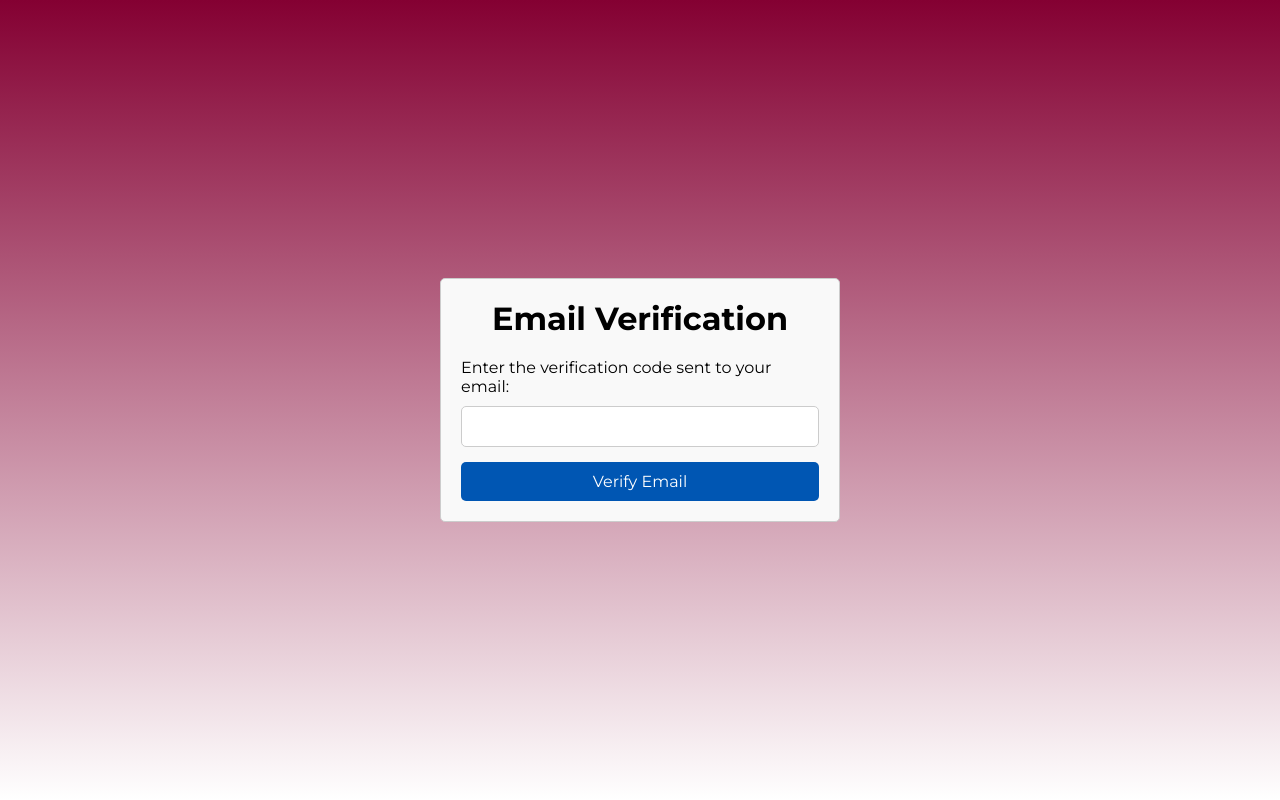
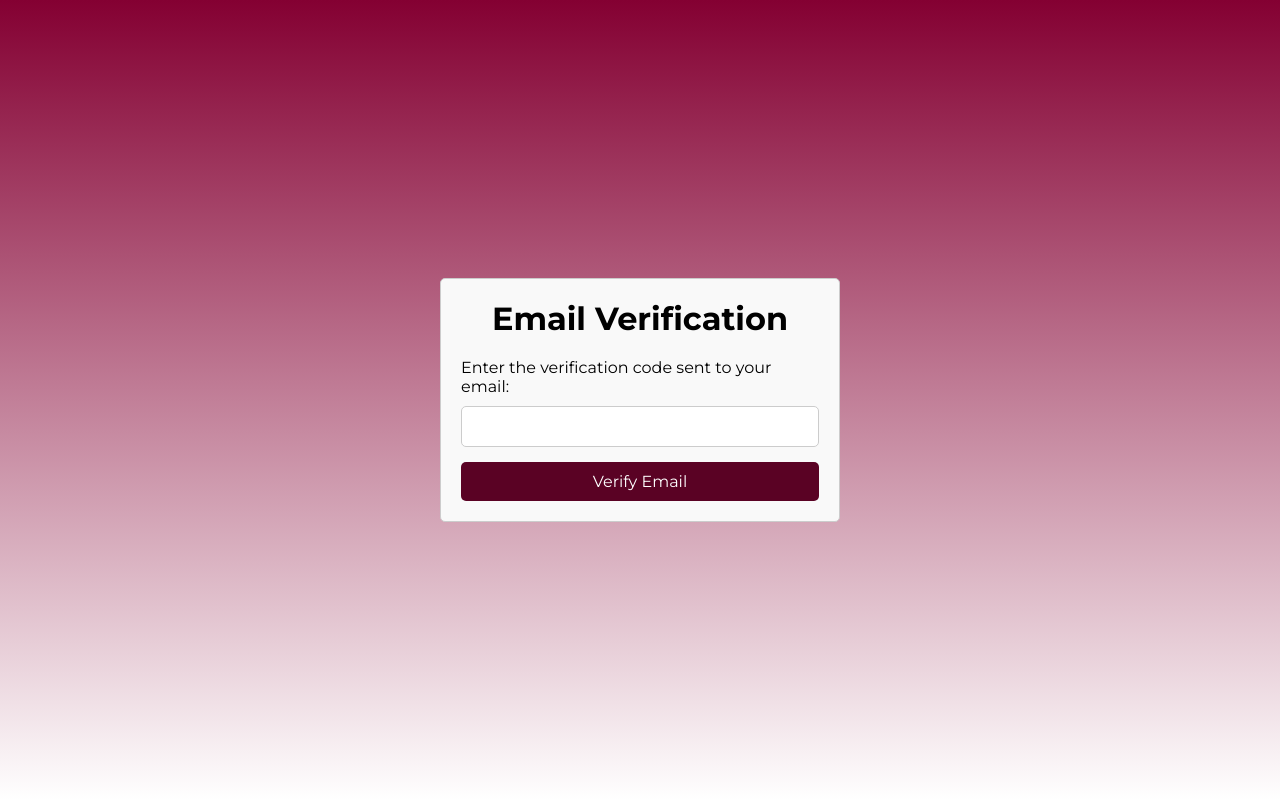
Before and after one commit to omarabbas1/Aubify, a React (Create React App) app in the folder client/: page /email_verification in a window 1280 px wide. In both pictures the pointer is over the button "Verify Email". Built offline with nearby package versions, Linux system fonts and the light colour scheme.

Commit message:
small fix

```diff
--- a/client/src/components/EmailVerification/EmailVerification.css
+++ b/client/src/components/EmailVerification/EmailVerification.css
@@ -40,7 +40,7 @@
   }
 
   .verification-container button:hover {
-    background-color: #0056b3;
+    background-color: #5a0224;
   }
 
   .verification-container .error {
```
